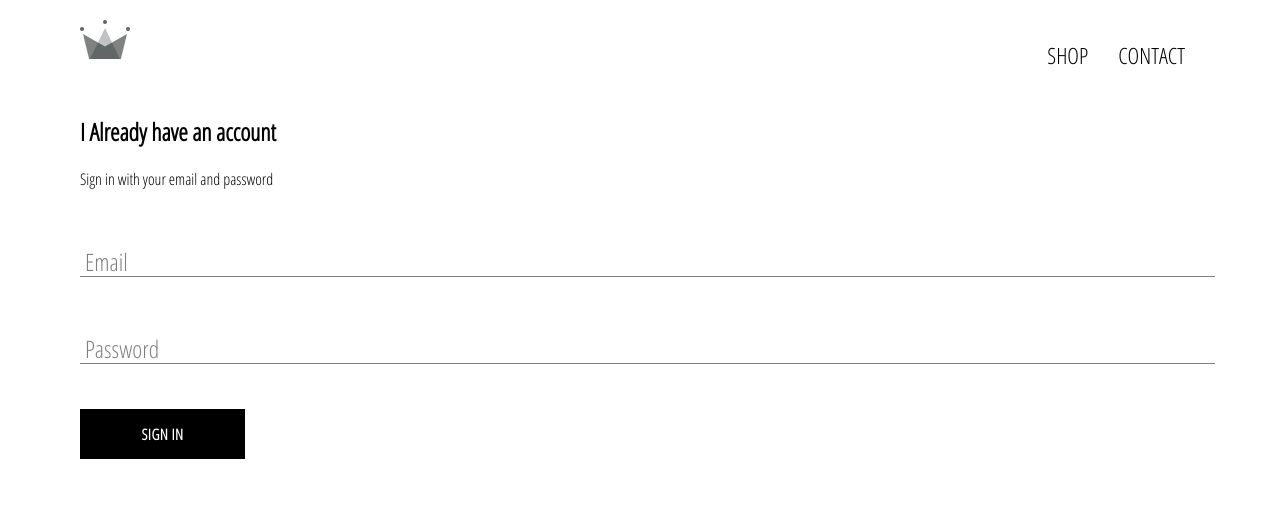
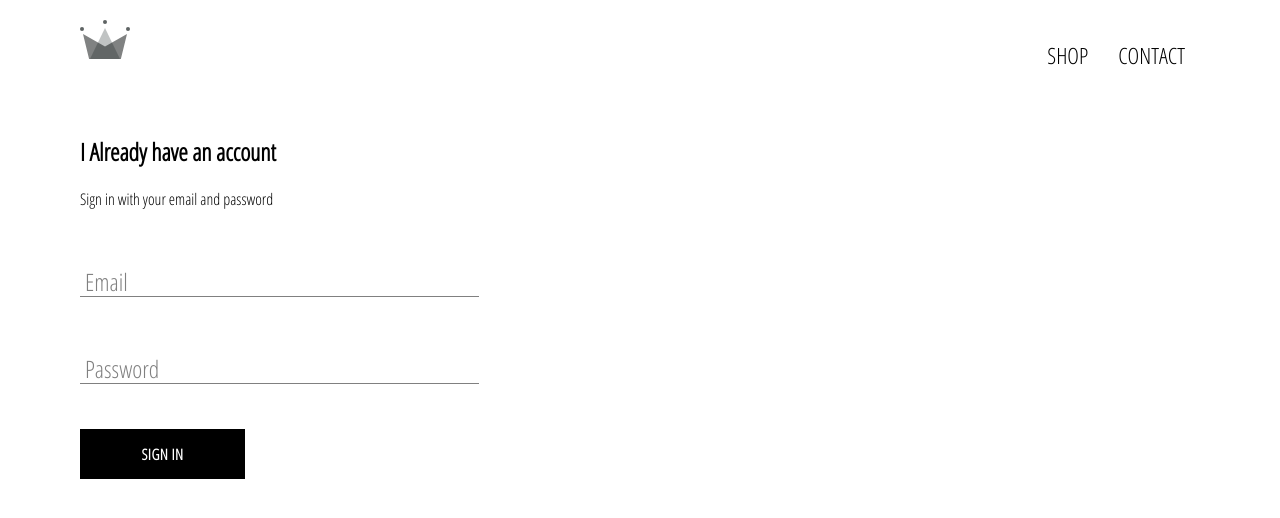
Before and after one commit to keralex/dressIt, a React (Create React App) app: page /signIn in a window 1280 px wide. Shown: the top 518 px of the page. Built offline with nearby package versions, Linux system fonts and the light colour scheme.

Commit message:
ui signin

```diff
--- a/src/components/sign-in/signIn.component.jsx
+++ b/src/components/sign-in/signIn.component.jsx
@@ -1,4 +1,5 @@
 import React, { Component } from "react";
+import './signIn.styles.scss';
 import FormInput from "../form-input/form-input.component";
 import CustomButton from "../custom-button/custom-button.component";
 
--- a/src/components/sign-in/signIn.styles.scss
+++ b/src/components/sign-in/signIn.styles.scss
@@ -0,0 +1,8 @@
+.sign-in{
+    display: flex;
+    flex-direction: column;
+    width:30vw;
+    .title{
+        margin: 10px 0;
+    }
+}
```
